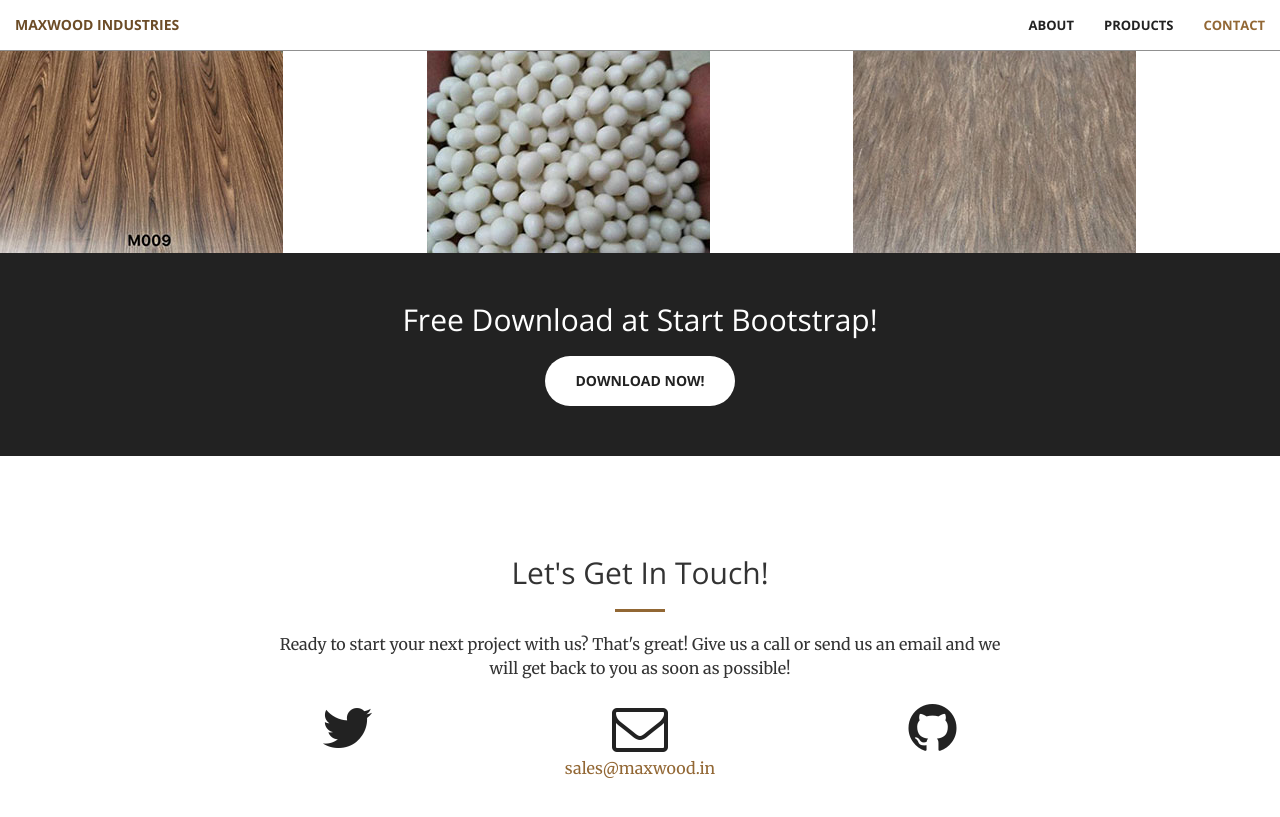
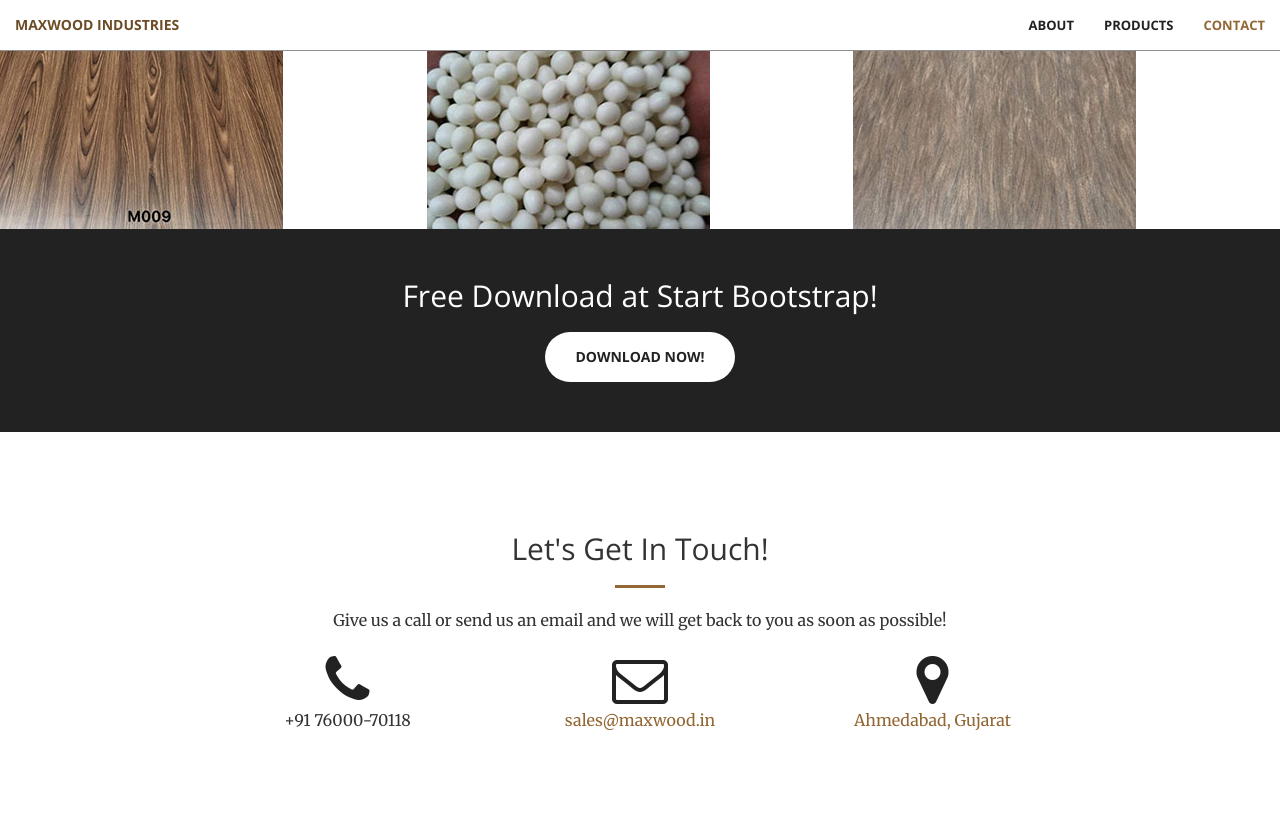
Before and after one commit to prawadhwani/maxwood, a Jekyll site: the page built from index.html, in a window 1280 px wide and 900 px high, scrolled down 1953 px. Shown: the top 817 px of the window. Built offline with Jekyll 4.4.1, drawn with Linux system fonts in a browser that asks for light colours; some of the changed text lies outside the part shown.

Commit message:
content changes

```diff
--- a/_config.yml
+++ b/_config.yml
@@ -5,8 +5,8 @@ description: > # this means to ignore newlines until "baseurl:"
 baseurl: "/" # the subpath of your site, e.g. /blog/
 url: "https://www.maxwood.in" # the base hostname & protocol for your site
 
-# twitter_username:
-# github_username:
+phone_number: "+91 76000-70118"
+address: "Ahmedabad, Gujarat"
 
 # Build settings
 markdown: kramdown
--- a/_includes/contact.html
+++ b/_includes/contact.html
@@ -4,13 +4,13 @@
             <div class="col-lg-8 col-lg-offset-2 text-center">
                 <h2 class="section-heading">Let's Get In Touch!</h2>
                 <hr class="primary">
-                <p>Ready to start your next project with us? That's great! Give us a call or send us an email and we will get back to you as soon as possible!</p>
+                <p>Give us a call or send us an email and we will get back to you as soon as possible!</p>
             </div>
         <div class="col-lg-2 col-lg-offset-2 text-center">
-            <a href="https://twitter.com/{{ site.twitter_username }}">
-                <i class="fa fa-twitter fa-3x wow bounceIn" data-wow-delay=".1s"></i>
-                <p>{{ site.twitter_username }}</p>
-            </a>
+            <!-- <a href="#"> -->
+                <i class="fa fa-phone fa-3x wow bounceIn" data-wow-delay=".1s"></i>
+                <p>{{ site.phone_number }}</p>
+            <!-- </a> -->
         </div>
         <div class="col-lg-2 col-lg-offset-1 text-center">
             <a href="mailto:{{ site.email }}">
@@ -19,11 +19,10 @@
             </a>
         </div>
         <div class="col-lg-2 col-lg-offset-1 text-center">
-            <a href="https://github.com/{{ site.github_username }}">
-            <i class="fa fa-github fa-3x wow bounceIn" data-wow-delay=".1s"></i>
-                <p>{{ site.github_username }}</p>
+            <a href="https://goo.gl/maps/qnHsat1Sdez" target="_blank">
+            <i class="fa  fa-map-marker fa-3x wow bounceIn" data-wow-delay=".1s"></i>
+                <p>{{ site.address }}</p>
             </a>
         </div>
-
     </div>
 </section>
--- a/_includes/services.html
+++ b/_includes/services.html
@@ -13,14 +13,14 @@
                 <div class="service-box">
                     <i class="fa fa-4x fa-diamond wow bounceIn text-primary"></i>
                     <h3>Sturdy Material</h3>
-                    <p class="text-muted">Top end matrial quality which doesn't break.</p>
+                    <p class="text-muted">Top end quality.</p>
                 </div>
             </div>
             <div class="col-lg-3 col-md-6 text-center">
                 <div class="service-box">
                     <i class="fa fa-4x fa-paper-plane wow bounceIn text-primary" data-wow-delay=".1s"></i>
                     <h3>Ready to Ship</h3>
-                    <p class="text-muted">Blazing fast deliveries, 👋 🇨🇳!</p>
+                    <p class="text-muted">Fast deliveries.</p>
                 </div>
             </div>
             <div class="col-lg-3 col-md-6 text-center">
@@ -34,7 +34,7 @@
                 <div class="service-box">
                     <i class="fa fa-4x fa-heart wow bounceIn text-primary" data-wow-delay=".3s"></i>
                     <h3>Made with Love</h3>
-                    <p class="text-muted">Our talented staff works 24*7 ⏰!</p>
+                    <p class="text-muted">We work 24*7!</p>
                 </div>
             </div>
         </div>
```
Also changed, not shown: favicon.ico (added).
